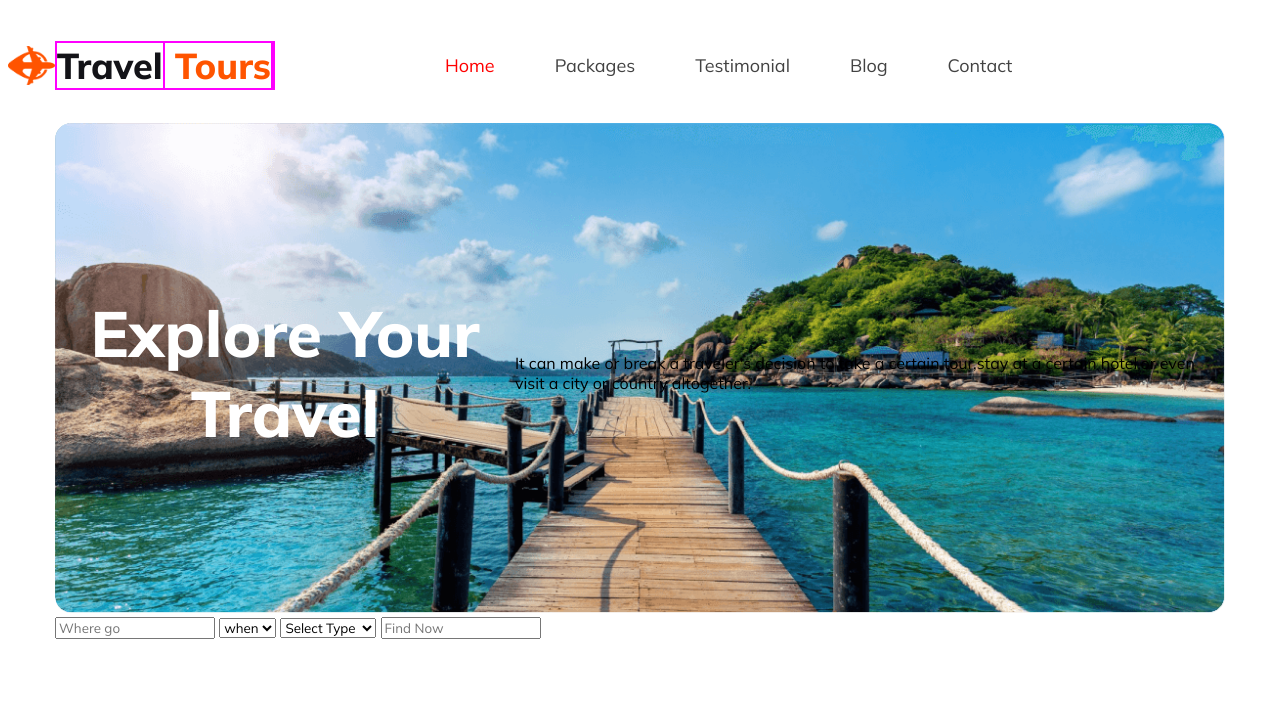
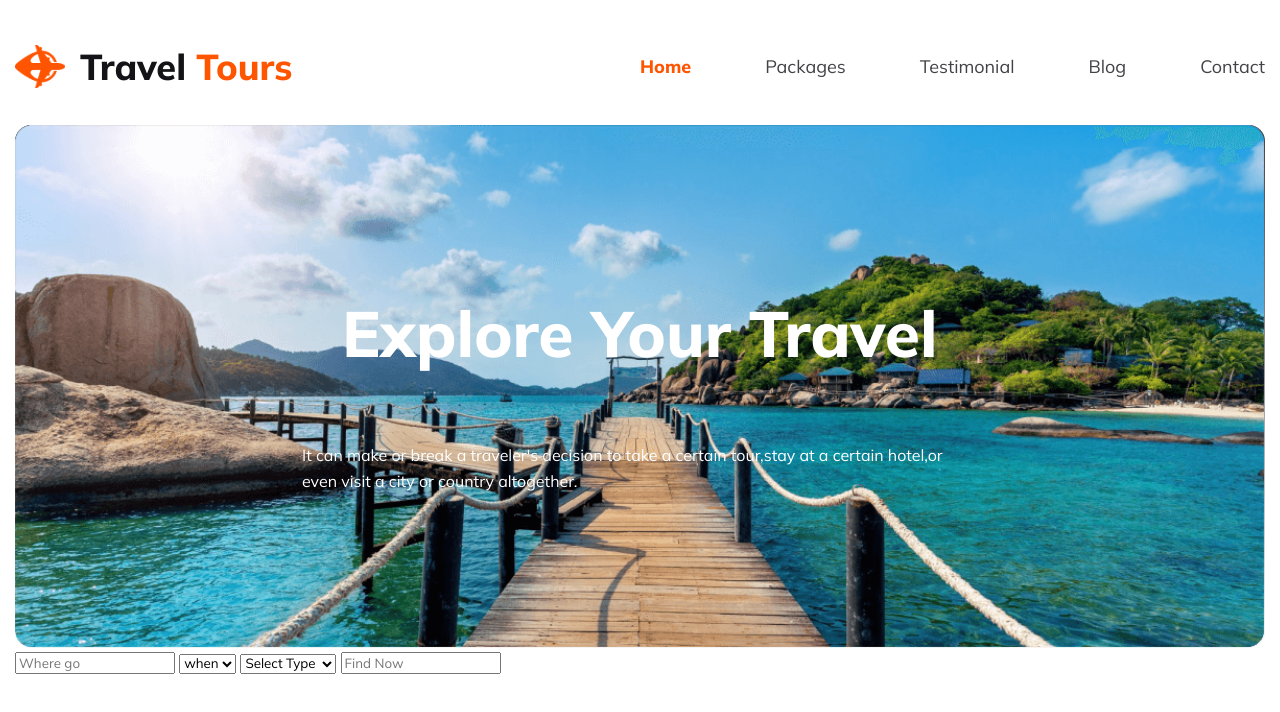
Before and after one commit to masud01870/travel-blog-second-mission, a plain HTML site: page index.html in a window 1280 px wide. Drawn offline with Linux system fonts and the light colour scheme.

Commit message:
added image section

```diff
--- a/index.html
+++ b/index.html
@@ -6,39 +6,45 @@
     <meta name="viewport" content="width=device-width, initial-scale=1.0">
     <title>Travel Blog</title>
     <link rel="stylesheet" href="style.css">
+    <link rel="stylesheet" href="responsive.css">
 </head>
 
 <body>
-    <section>
-        <nav>
+    <header>
+        <!-- nav section added here -->
+        <nav class="nav-section">
+            <div class="nav-container">
                 <img src="Images/Group 40071 (2).png" alt="">
-            <h2 class="nav-title">Travel<span> Tours</span></h2>
-            <ul>
-               <li class="contact"><a href="">Home</a></li>
-               <li><a href="">Packages</a></li>
-               <li><a href="">Testimonial</a></li>
-               <li><a href="">Blog</a></li>
-               <li><a href="">Contact</a></li>
-            </ul>
-        </nav>
-    </section>
+                <p>Travel <span class="special">Tours</span></p>
 
 
-
+            </div>
+            <div class="nav-items">
+                <a class="item-design" href="">Home</a>
+                <a href="">Packages</a>
+                <a href="">Testimonial</a>
+                <a href="">Blog</a>
+                <a href="">Contact</a>
+            </div>
+        </nav>
+        <!-- nav section end -->
+    </header>
 
 
     <header>
         <section>
+            <!-- image section -->
             <div class="image-container">
                 <img src="Images/Group 13 (1) (1).png" alt="">
 
                 <div class="content">
                     <h1 class="content-title">Explore Your Travel</h1>
-                     <p class="content-description">It can make or break a traveler's decision to take a certain tour,stay at a
+                    <p class="content-description">It can make or break a traveler's decision to take a certain
+                        tour,stay at a
                         certain hotel,or even visit a city or country altogether.</p>
                 </div>
 
-                     <div>
+                <div class="input-field">
                     <input type="" placeholder="Where go">
                     <select name="" id="When">
                         <option value="">when</option>
@@ -59,6 +65,7 @@
                 </div>
 
             </div>
+            <!-- image section end -->
         </section>
     </header>
 </body>
--- /dev/null
+++ b/responsive.css
@@ -0,0 +1,9 @@
+@media screen and (max-width:676px) {
+    .nav-section {
+        flex-direction: column;
+
+    }
+    .nav-items {
+        flex-direction: column;
+    }
+}
--- a/style.css
+++ b/style.css
@@ -1,99 +1,68 @@
 @import url('https://fonts.googleapis.com/css2?family=Mulish:wght@400;600;800&display=swap');
 
-
 * {
-
+    /* padding: 0;
+    margin: 0; */
     font-family: 'Mulish', sans-serif;
 }
 
-nav {
+/* navbar style */
+.nav-section {
+    max-width: 1250px;
+    margin: 0 auto;
     display: flex;
+}
 
+.nav-container {
+    min-height: 20px;
+    display: flex;
+    align-items: center;
+    width: 50%;
+}
+
+.nav-container img {
+    width: 50px;
+    margin-right: 15px;
+}
+
+.nav-container p {
+    color: #131318;
+    font-size: 36px;
+    font-weight: 800;
+}
+
+.special {
+    color: #FF5400;
+    font-size: 36px;
+    font-weight: 800;
+}
+
+.nav-items {
+    width: 50%;
+    display: flex;
+    justify-content: space-between;
     align-items: center;
 }
 
-nav img {
-    max-height: 40px;
+.nav-items a {
+    text-decoration: none;
+    color: #424247;
+    font-size: 18px;
+    font-weight: 400;
 }
 
-.nav-title {
-    color: #131318;
-    font-size: 36px;
-    font-weight: 800;
-    margin-right: 100px;
-    border: 2px solid magenta;
+.nav-items .item-design {
+    color: #FF5400;
+    font-size: 18px;
+    font-weight: 700;
 }
-
-span {
-    color: #FF5400;
-    font-size: 36px;
-    font-weight: 800;
-    border: 2px solid magenta;
-}
-
-nav>ul {
-    display: flex;
-
-}
-nav ul {
-}
-
-nav li {
-    list-style: none;
-    margin: 30px;
-    font-weight: 500px;
-    font-size: 18px;
-}
-
-nav li a {
-    text-decoration: none;
-    color: #424242;
-
-}
-
-.contact a {
-    color: red;
-}
-
-/* nav h2 {
-    width: 50%;
-    border-right: 2px solid black;
-} */
-
-/* .nav {
-    justify-content: space-between;
-} */
-
-/* nav > div > h2{
-    border: 2px solid tomato;
-} */
-/* .nav-img {
-    display: flex;
-} */
-
-/* nav div > a {
-    justify-content: space-between;
-} */
-
-/* nav a {display: flex;
-    justify-content: space-between;
-} */
-
-/* nav > div > a {
-    display: flex;
-    justify-content: space-around;
-    text-decoration: none;
-    color: black;
-} */
-
-/* * {
-    margin: 0;
-} */
+/* navbar style end */
 
 
+ /* image section */
 
 .image-container {
-    width: 1170px;
+    width: 1250px;
     height: 500px;
     display: block;
     margin: 0 auto;
@@ -104,18 +73,10 @@ nav li a {
     width: 100%;
     height: auto;
     border-radius: 16px;
+    background: linear-gradient(180deg, rgba(19, 19, 24, 0.80) 0%, rgba(19, 19, 24, 0.00) 100%);
 }
 
-/* .content {
-    position: absolute;
-    display: flex;
-    justify-content: center;
-    align-items: center;
-    top: 0;
-    width: 100%;
-    height: 100%;
 
-} */
 
 .content {
     position: absolute;
@@ -125,22 +86,25 @@ nav li a {
     height: 100%;
     display: flex;
     justify-content: center;
+    flex-direction: column;
     align-items: center;
 }
 
-.content-title {
+.content .content-title {
     width: 596px;
-    text-align: center;
     color: white;
     font-size: 64px;
-    font-style: normal;
     font-weight: 800;
-    justify-content: center;
 
 }
 
-/* .content-description {
+.content .content-description {
+    color: #FFF;
+    font-size: 16px;
+    font-weight: 400;
+    line-height: 26px;
     width: 676px;
-    text-align: center;
-    color: white;
+}
+/* .content .input-field {
+    color: red;
 } */
```
Lines whose indentation alone changed are shown as unchanged.
